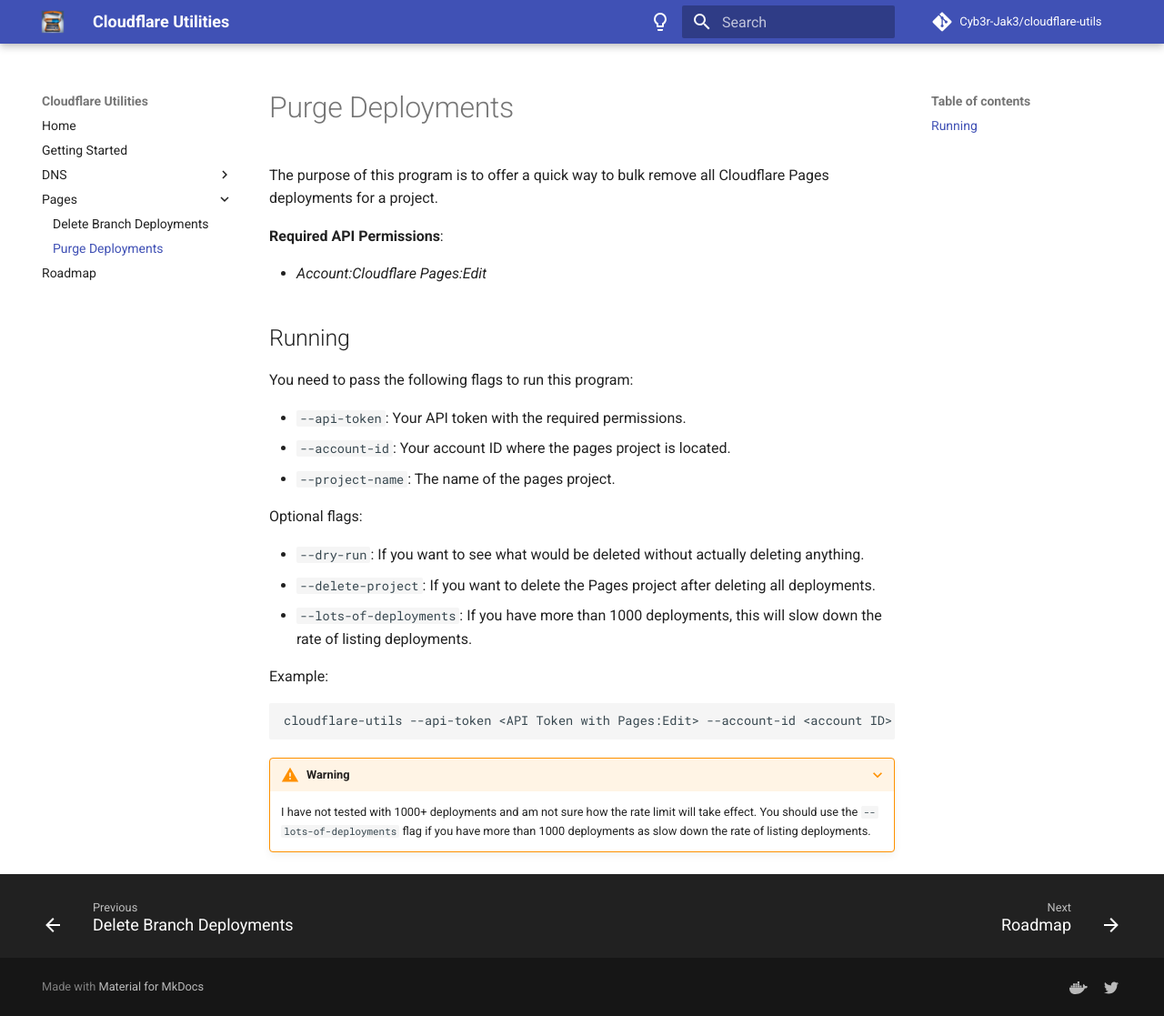
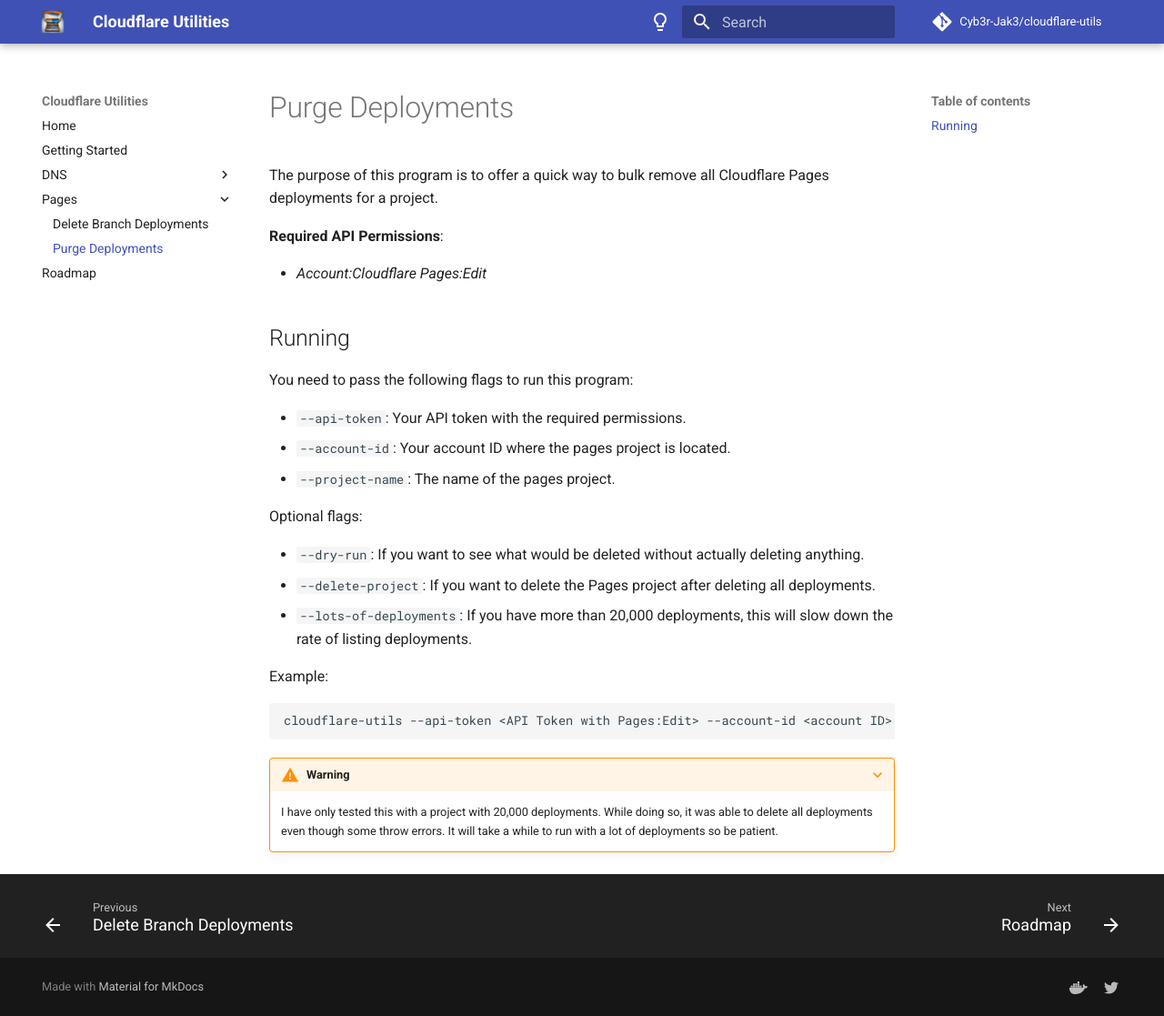
Before and after one commit to Cyb3r-Jak3/cloudflare-utils, an MkDocs documentation site: the page built from documentation/docs/pages/purge-deployments.md, in a window 1280 px wide and 1117 px high. Shown: the whole window at 91% size. Built offline with MkDocs 1.6.1 and Material for MkDocs 9.7.7, drawn with Linux system fonts in a browser that asks for light colours; comment, search, counter and statistics services are not loaded.

Commit message:
docs: Update purge warning

````diff
--- a/documentation/docs/pages/purge-deployments.md
+++ b/documentation/docs/pages/purge-deployments.md
@@ -18,7 +18,7 @@ Optional flags:
 
 - `--dry-run`: If you want to see what would be deleted without actually deleting anything.
 - `--delete-project`: If you want to delete the Pages project after deleting all deployments.
-- `--lots-of-deployments`: If you have more than 1000 deployments, this will slow down the rate of listing deployments.
+- `--lots-of-deployments`: If you have more than 20,000 deployments, this will slow down the rate of listing deployments.
 
 Example:
 ```shell
@@ -27,5 +27,5 @@ cloudflare-utils --api-token <API Token with Pages:Edit> --account-id <account I
 
 ???+ warning
 
-    I have not tested with 1000+ deployments and am not sure how the rate limit will take effect.
-    You should use the `--lots-of-deployments` flag if you have more than 1000 deployments as slow down the rate of listing deployments.
+    I have only tested this with a project with 20,000 deployments. While doing so, it was able to delete all deployments even though some throw errors.
+    It will take a while to run with a lot of deployments so be patient.
````
Also changed, not shown: 1 other file.
